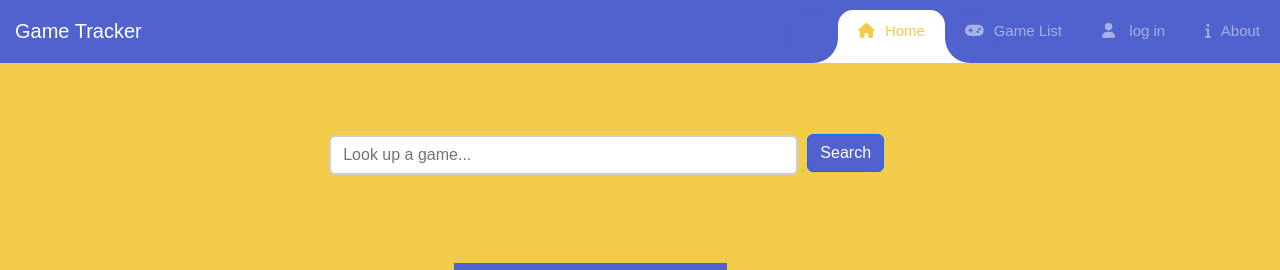
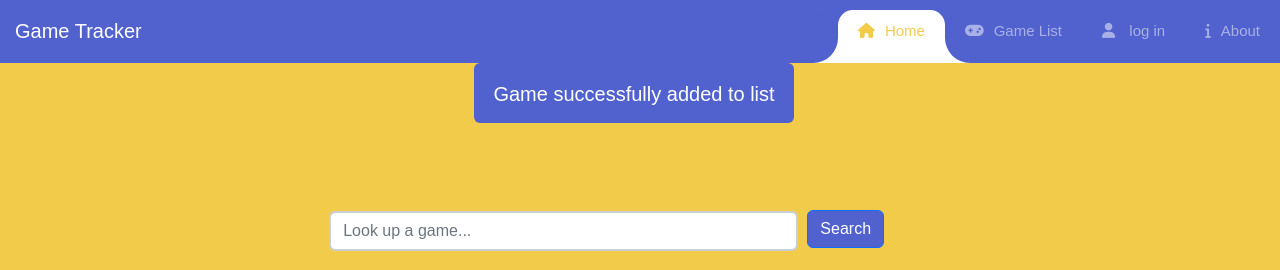
Before and after one commit to Mastle/game-tracker-app, a PHP site: page / in a window 1280 px wide. Shown: the top 270 px of the page. Run offline with PHP 8.4, Linux system fonts and the light colour scheme; data that the repository does not hold is empty; some libraries are stand-ins or nearby versions.

Commit message:
creating the game added popup

```diff
--- a/api/game-list/update.php
+++ b/api/game-list/update.php
@@ -20,10 +20,10 @@
 
  if($stmt->execute(['userid' => $received_user_id, 'gameid' => $received_game_id])){
     echo json_encode(
-        array('message' => 'list update successful')
+        array('message' => 'Game successfully added to list')
       );
  } else {
     echo json_encode(
-        array('message' => 'list update failed')
+        array('message' => 'Failed to add game to the list')
       );
  }
--- a/index.php
+++ b/index.php
@@ -97,6 +97,8 @@
     include './inc/header.php'
   ?>
     <section class="game-details pb-3">
+   <!-- TODO: Turn this into a pop message that appears and disappears through JS after adding a new game -->
+    <p class="game-list-notification position-sticky top-0 text-center w-25 text-white rounded pt-3 fs-5"> Game successfully added to list </p>
     <div class="container d-flex justify-content-center">
         <form class="search-input-wrapper ms-5 pt-5" action="<?= htmlspecialchars($_SERVER["PHP_SELF"]); ?>" method="post" novalidate>
             <input class="search-input form-control" type="text" name="search_query" placeholder="Look up a game..." value="" />
@@ -201,6 +203,7 @@
 
 <!-- Current step:
       1- Create "add game to your list" functionality
+        D- Create the game added successful message
         E- Then we will make the game list page dynamic by adding AlpineJS to the code ->
      2- Create the commenting functionality
      3- Can you connect this webapp to an API?
--- a/styles/style.css
+++ b/styles/style.css
@@ -193,7 +193,11 @@ ul {
 	background-color: var(--maize);
 }
 
-
+.game-details .game-list-notification{
+	background-color: #5161ce;
+	left: 37vw;
+	min-height: 60px
+}
 
 .search-input-wrapper{
 	flex-basis: 60%;
```
